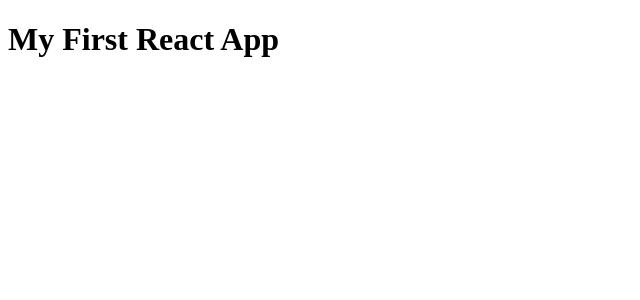
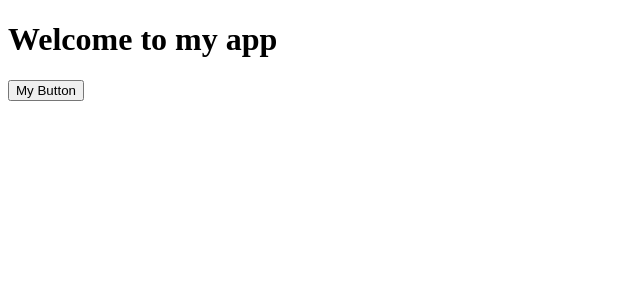
Before and after one commit to zhishopov/su-reactjs, a React (Vite) app in the folder demos/: page / in a window 1280 px wide. Shown: the top 300 px of the page, without its empty margins (0-640 px from the left). Built offline with nearby package versions, Linux system fonts and the light colour scheme.

Commit message:
Creating and nesting components

```diff
--- a/demos/src/App.jsx
+++ b/demos/src/App.jsx
@@ -1,5 +1,14 @@
+function MyButton() {
+  return <button>My Button</button>;
+}
+
 function App() {
-  return <h1>My First React App</h1>;
+  return (
+    <>
+      <h1>Welcome to my app</h1>
+      <MyButton></MyButton>
+    </>
+  );
 }
 
 export default App;
```
